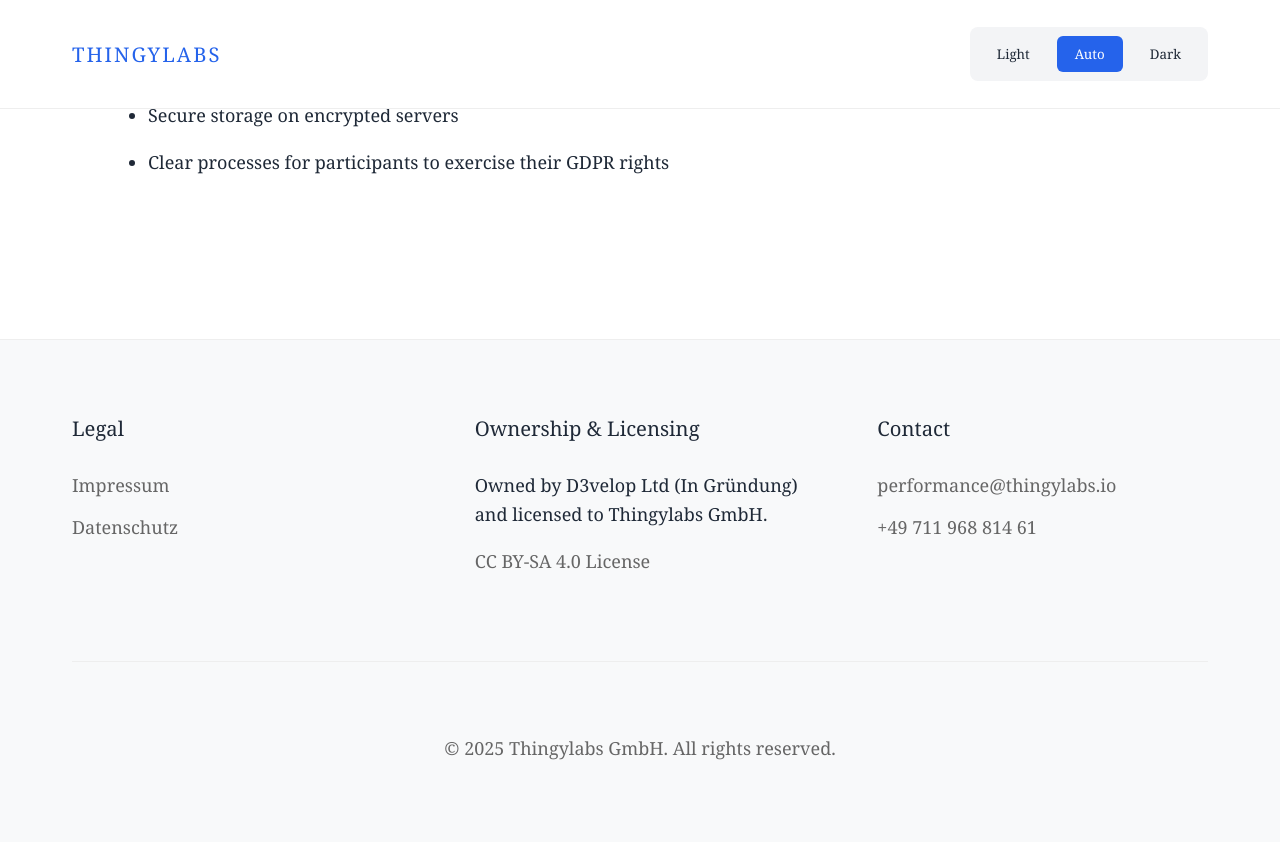
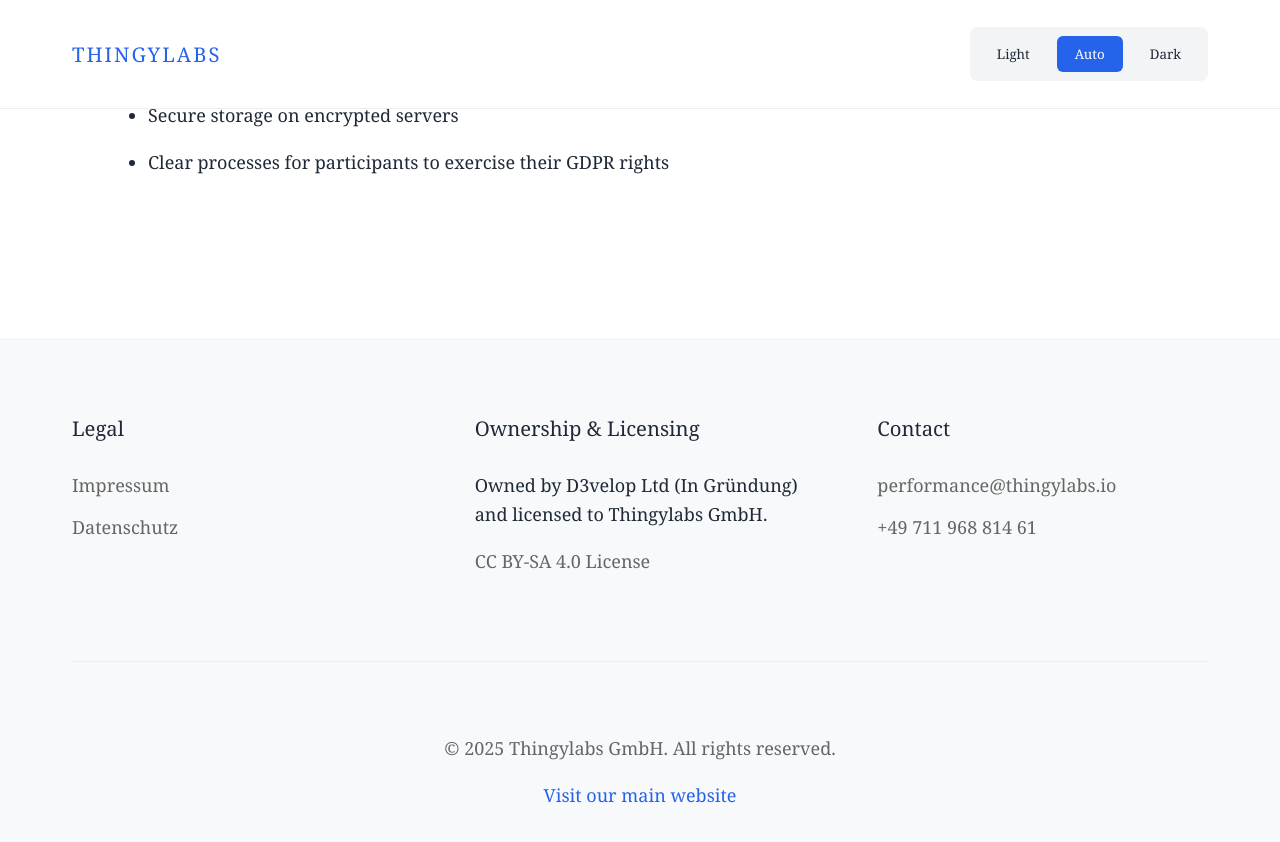
Before and after one commit to thingylabs/performance.thingylabs.io, a Jekyll site: the page built from index.md, in a window 1280 px wide and 900 px high, scrolled down 3342 px. Shown: the top 842 px of the window. Built offline with Jekyll 4.4.1, drawn with Linux system fonts in a browser that asks for light colours; some web fonts are replaced.

Commit message:
Link to main page

```diff
--- a/_layouts/default.html
+++ b/_layouts/default.html
@@ -522,6 +522,7 @@
     </div>
     <div class="copyright">
       <p>© 2025 Thingylabs GmbH. All rights reserved.</p>
+      <p><a href="https://www.thingylabs.io" target="_blank" rel="noopener noreferrer">Visit our main website</a></p>
     </div>
   </footer>
 
```
